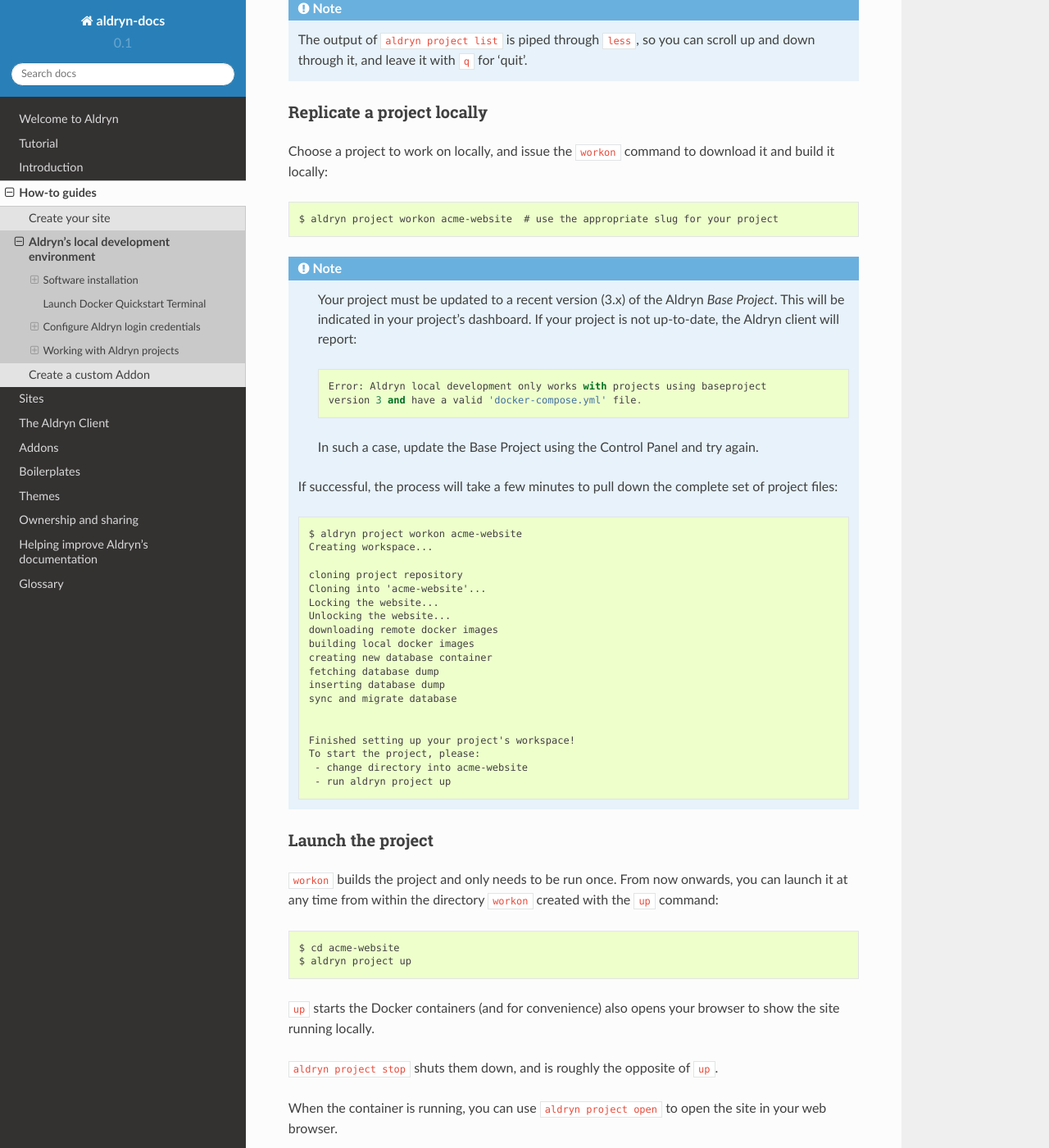
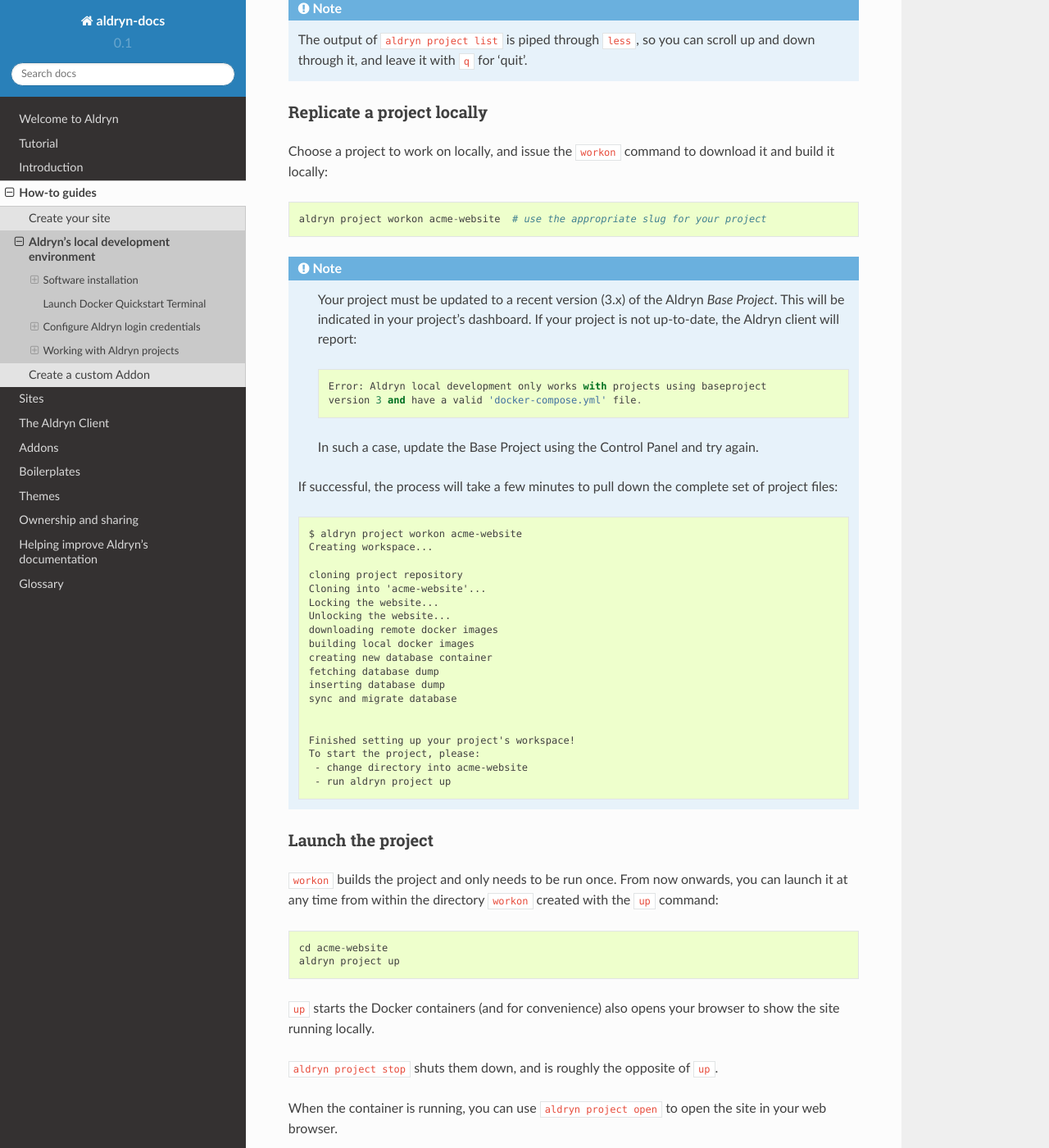
Before and after one commit to aldryn/aldryn-docs, a Sphinx documentation site: the page built from docs/how-to/local_development.rst, in a window 1280 px wide and 1400 px high, scrolled down 3026 px. Shown: the whole window at 82% size. Built offline with Sphinx 7.4.7 and the Read the Docs theme 2.0.0, drawn with Linux system fonts in a browser that asks for light colours; some of the changed text lies outside the part shown.

Commit message:
Changes to command prompts

```diff
--- a/docs/how-to/local_development.rst
+++ b/docs/how-to/local_development.rst
@@ -41,15 +41,15 @@
 
 Install the client::
 
-    $ pip install aldryn-client
+    pip install aldryn-client
 
 If you already have an older version of the client installed, use the ``--update`` option::
 
-    $ pip install --update aldryn-client
+    pip install --update aldryn-client
 
 You can check the currently installed version by running the following command. If it doesn't exist, you're using an old version and should upgrade::
 
-    $ aldryn version
+    aldryn version
 
 
 
@@ -160,7 +160,7 @@
 Choose a project to work on locally, and issue the ``workon`` command to download it and build it
 locally::
 
-    $ aldryn project workon acme-website  # use the appropriate slug for your project
+    aldryn project workon acme-website  # use the appropriate slug for your project
 
 .. note::
 
@@ -202,8 +202,8 @@
 ``workon`` builds the project and only needs to be run once. From now onwards, you can launch it at
 any time from within the directory ``workon`` created with the ``up`` command::
 
-    $ cd acme-website
-    $ aldryn project up
+    cd acme-website
+    aldryn project up
 
 ``up`` starts the Docker containers (and for convenience) also opens your browser to show the site
 running locally.
```
